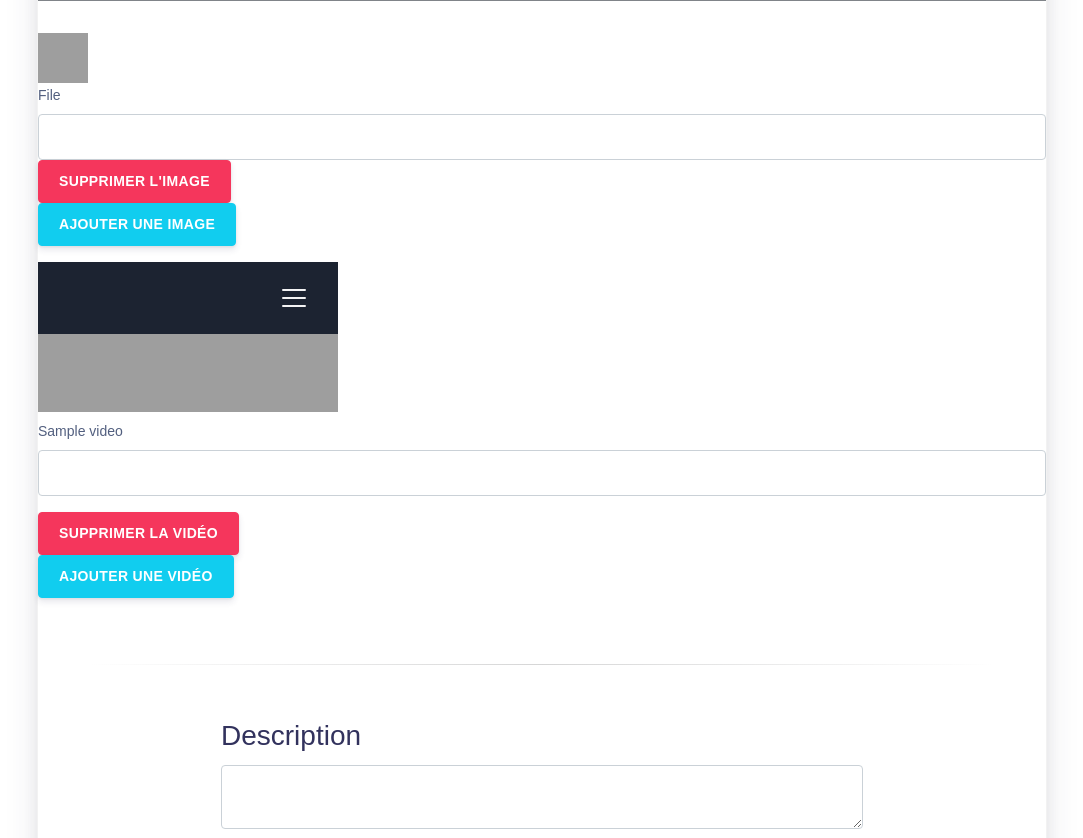
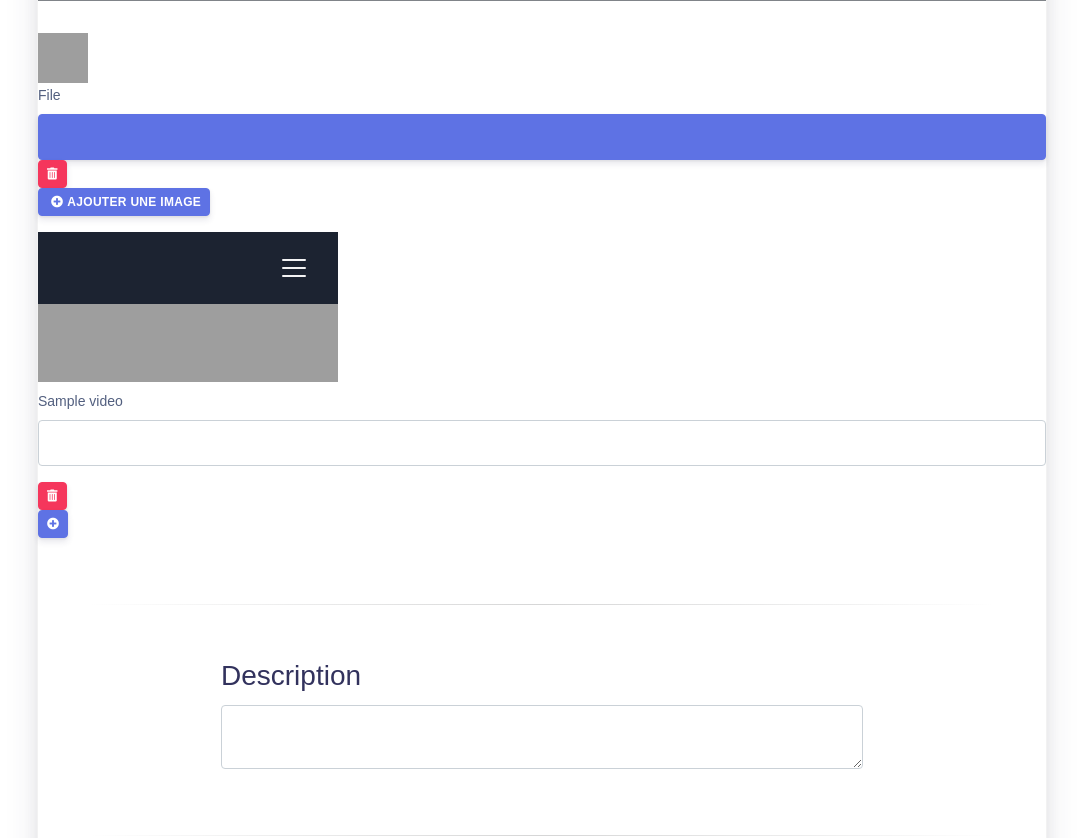
Before and after one commit to FloStn/P6, a Symfony app: template templates/trick/edit.html.twig in a window 1280 px wide. Shown: the part 1170-2008 px from the top of the page, without its empty margins (98-1181 px from the left). Run offline with Twig, Linux system fonts and the light colour scheme; the template is opened without the code that fills it: most values are stand-ins (such as "Sample title", 1, 10 or a date in 2020); grey boxes marked "Sample" are stand-in pictures; form fields are guessed from the names that the template uses; some libraries are stand-ins or nearby versions; grey boxes are pictures that could not be loaded.

Commit message:
Upload images collection and add image forward construct.

```diff
--- a/config/services.yaml
+++ b/config/services.yaml
@@ -27,3 +27,6 @@ services:
 
     # add more service definitions when explicit configuration is needed
     # please note that last definitions always *replace* previous ones
+    App\Service\FileUploader:
+        arguments:
+            $targetDirectory: '%upload_directory%'
--- a/public/snowtricks/js/collection.js
+++ b/public/snowtricks/js/collection.js
@@ -2,8 +2,8 @@
 var $collectionImages;
 var $collectionVideos;
 // the link which we click on to add new items
-var $addNewImage = $('<a href="#" class="btn btn-info">Ajouter une image</a>');
-var $addNewVideo = $('<a href="#" class="btn btn-info">Ajouter une vidéo</a>');
+var $addNewImage = $('<a href="#" class="btn btn-primary btn-sm"><i class="fas fa-plus-circle px-1"></i>Ajouter une image</a>');
+var $addNewVideo = $('<a href="#" class="btn btn-primary btn-sm"><i class="fas fa-plus-circle"></i></a>');
 // when the page is loaded and ready
 $(document).ready(function () {
     // get the collectionHolder, initilize the var by getting the list;
@@ -114,7 +114,7 @@ function addNewFormVideo() {
  */
 function addRemoveImageButton ($panel) {
     // create remove button
-    var $removeButton = $('<a href="#" class="btn btn-danger">Supprimer l\'image</a>');
+    var $removeButton = $('<a href="#" class="btn btn-danger btn-sm"><i class="fas fa-trash-alt"></i></a>');
     // appending the removebutton to the panel footer
     var $panelFooter = $('<div class="panel-images-footer"></div>').append($removeButton);
     // handle the click event of the remove button
@@ -136,7 +136,7 @@ function addRemoveImageButton ($panel) {
  */
 function addRemoveVideoButton ($panel) {
     // create remove button
-    var $removeButton = $('<a href="#" class="btn btn-danger">Supprimer la vidéo</a>');
+    var $removeButton = $('<a href="#" class="btn btn-danger btn-sm"><i class="fas fa-trash-alt"></i></a>');
     // appending the removebutton to the panel footer
     var $panelFooter = $('<div class="panel-videos-footer"></div>').append($removeButton);
     // handle the click event of the remove button
--- a/src/Entity/ImageForward.php
+++ b/src/Entity/ImageForward.php
@@ -34,6 +34,11 @@ class ImageForward
      * @Assert\File(mimeTypes={ "image/jpg" })
      */
     private $file;
+
+    public function __construct()
+    {
+        $this->name = "default.jpg";
+    }
 
     public function getId()
     {
--- a/src/Form/ImageForwardType.php
+++ b/src/Form/ImageForwardType.php
@@ -15,7 +15,7 @@ class ImageForwardType extends AbstractType
         $builder
             ->add('file', FileType::class, array(
                 'attr' => array(
-                    'class' => 'btn btn-outline-default'
+                    'class' => 'fas fa-edit'
                 ),
                 'label' => false,
                 'required' => false
@@ -26,6 +26,7 @@ class ImageForwardType extends AbstractType
     public function configureOptions(OptionsResolver $resolver)
     {
         $resolver->setDefaults([
+            'validation_groups' => array('registration'),
             'data_class' => ImageForward::class,
         ]);
     }
--- a/src/Form/ImageType.php
+++ b/src/Form/ImageType.php
@@ -15,7 +15,11 @@ class ImageType extends AbstractType
         $builder
             ->add('file', FileType::class, array(
                 'label'          => 'Modifier l\'image',
-                'required' => false
+                'required' => false,
+                'attr' => array(
+                    'class' => 'btn btn-icon btn-2 btn-primary',
+                    'type' => 'button'
+                )
                 ))
         ;
     }
--- a/templates/trick/edit.html.twig
+++ b/templates/trick/edit.html.twig
@@ -47,7 +47,7 @@
                   <div class="panel-body">
                     {{ form_label(image.file) }}
                     {{ form_errors(image.file) }}
-                    {{ form_widget(image.file) }}
+                    {{ form_widget(image.file, {'attr': {'class': 'btn btn-icon btn-2 btn-primary', 'type': 'button'}}) }}
                   </div>
                 </div>
                 <div class="panel-footer">
```
Also changed, not shown: src/Controller/TrickController.php (+20 -15 lines), src/Entity/Image.php (+0 -7 lines).
